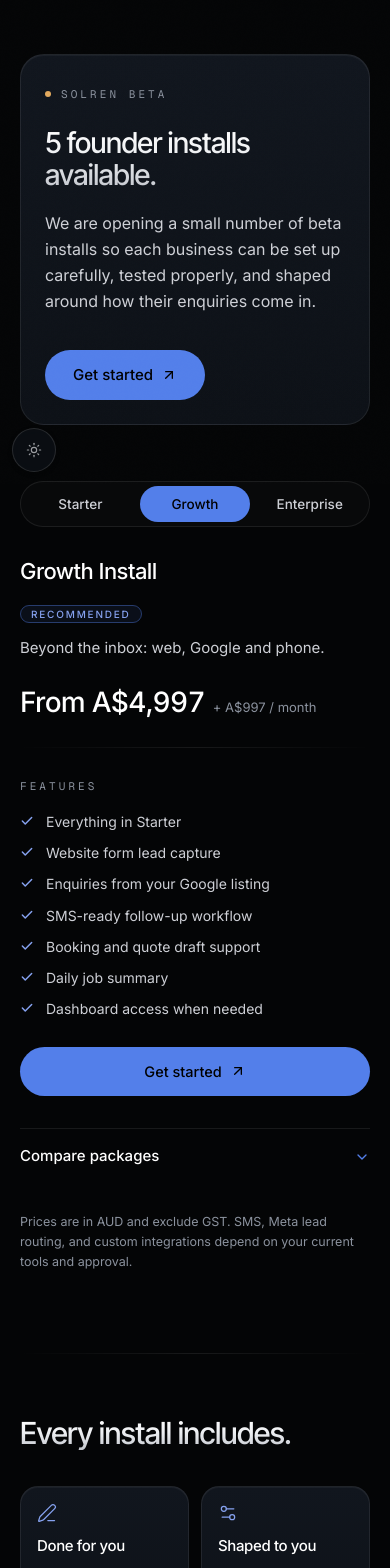
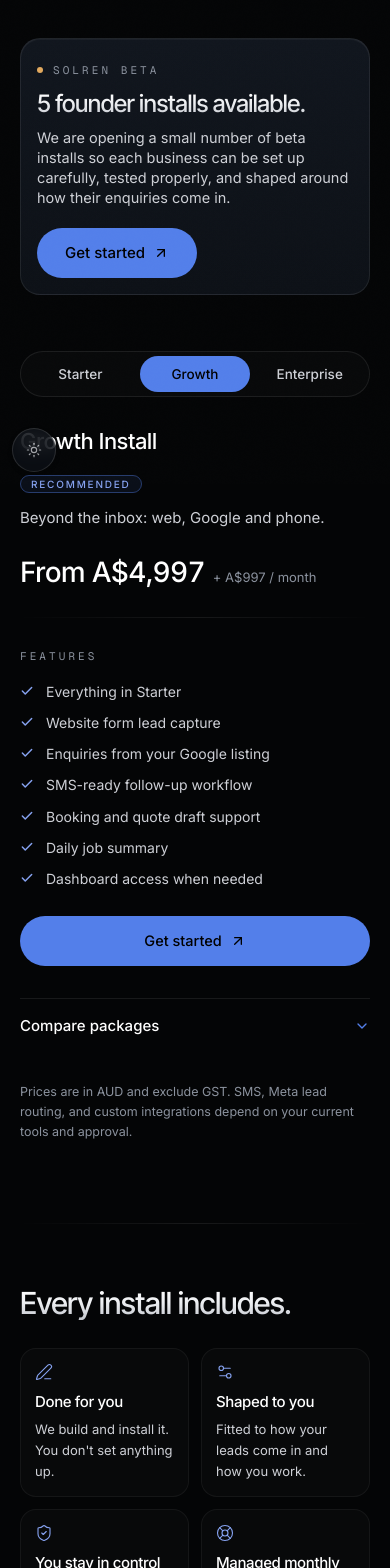
Before and after one commit to SolrenAI/solren-website, a Next.js app: page /pricing in a window 390 px wide. Shown: the part 360-1928 px from the top of the page. Built offline with nearby package versions, Linux system fonts and the light colour scheme.

Commit message:
Update website

```diff
--- a/app/pricing/page.tsx
+++ b/app/pricing/page.tsx
@@ -52,10 +52,10 @@
       {/* Solren Beta — selective early-access callout, placed above pricing so it
           frames the installs being opened. Warm amber is reserved for the beta /
           referral accent; blue stays for the primary CTA. */}
-      <section className="pt-16 sm:pt-24">
+      <section className="pt-12 sm:pt-24">
         <div className="mx-auto max-w-[1240px] px-5 sm:px-6">
           <Reveal>
-            <div className="ps-card rounded-[24px] p-6 sm:rounded-[28px] sm:p-12">
+            <div className="ps-card rounded-[20px] p-4 sm:rounded-[28px] sm:p-12">
               <div className="grid items-start gap-10 lg:grid-cols-[1.45fr_1fr] lg:gap-14">
                 {/* the program */}
                 <div>
@@ -63,17 +63,17 @@
                     <span aria-hidden="true" className="h-1.5 w-1.5 rounded-full bg-[#E2A95E]" />
                     Solren Beta
                   </span>
-                  <h2 className="mt-6 max-w-xl text-[clamp(1.8rem,3.2vw,2.5rem)] font-medium leading-[1.08] tracking-[-0.02em] ps-silver">
+                  <h2 className="mt-3 max-w-xl text-[1.5rem] font-medium leading-[1.1] tracking-[-0.02em] ps-silver sm:mt-6 sm:text-[clamp(1.8rem,3.2vw,2.5rem)] sm:leading-[1.08]">
                     5 founder installs available.
                   </h2>
-                  <p className="mt-5 max-w-xl text-[16px] leading-relaxed text-[var(--silver)]">
+                  <p className="mt-2.5 max-w-sm text-[14.5px] leading-snug text-[var(--silver)] sm:mt-5 sm:max-w-xl sm:text-[16px] sm:leading-relaxed">
                     We are opening a small number of beta installs so each business
                     can be set up carefully, tested properly, and shaped around how
                     their enquiries come in.
                   </p>
                   <Link
                     href="/contact"
-                    className="group mt-9 inline-flex items-center gap-2 rounded-full bg-[#537FEA] px-7 py-3.5 text-[15px] font-medium text-black transition-colors hover:bg-[#6A8FEE]"
+                    className="group mt-5 inline-flex items-center gap-2 rounded-full bg-[#537FEA] px-7 py-3.5 text-[15px] font-medium text-black transition-colors hover:bg-[#6A8FEE] sm:mt-9"
                   >
                     Get started
                     <ArrowUpRight className="h-4 w-4 transition-transform group-hover:translate-x-0.5 group-hover:-translate-y-0.5" />
@@ -125,15 +125,15 @@
               Every install includes.
             </h2>
           </Reveal>
-          <div className="mt-9 grid grid-cols-2 gap-3 sm:mt-12 sm:grid-cols-2 sm:gap-5 md:gap-6 lg:grid-cols-4">
+          <div className="mt-7 grid grid-cols-2 gap-3 sm:mt-12 sm:grid-cols-2 sm:gap-5 md:gap-6 lg:grid-cols-4">
             {includes.map(({ icon: Icon, title, body }, i) => (
               <Reveal key={title} delay={i * 70}>
-                <div className="ps-card h-full rounded-[18px] p-4 sm:rounded-[24px] sm:p-8">
-                  <Icon className="h-5 w-5 text-[#86A2F0] sm:h-7 sm:w-7" strokeWidth={1.5} />
-                  <h3 className="mt-3 text-[15px] font-medium tracking-tight text-white sm:mt-8 sm:text-[18px]">
+                <div className="ps-card ps-card-soft-m h-full rounded-[16px] p-3.5 sm:rounded-[24px] sm:p-8">
+                  <Icon className="h-[18px] w-[18px] text-[#86A2F0] sm:h-7 sm:w-7" strokeWidth={1.5} />
+                  <h3 className="mt-2.5 text-[15px] font-medium tracking-tight text-white sm:mt-8 sm:text-[18px]">
                     {title}
                   </h3>
-                  <p className="mt-2 text-[13px] leading-relaxed text-[var(--silver)] sm:mt-3 sm:text-[14px]">
+                  <p className="mt-1.5 text-[13px] leading-relaxed text-[var(--silver)] sm:mt-3 sm:text-[14px]">
                     {body}
                   </p>
                 </div>
--- a/app/public-site.css
+++ b/app/public-site.css
@@ -92,6 +92,18 @@
   box-shadow:
     inset 0 1px 0 rgba(255, 255, 255, 0.05),
     0 24px 50px -40px rgba(0, 0, 0, 0.9);
+}
+
+/* Lighter card treatment for dense secondary grids on mobile — a soft flat
+   ground, a more subtle hairline, and no inner highlight so the cards read as
+   lighter and more premium. Reverts to the standard .ps-card from sm up, so
+   desktop is unchanged. Two-class selector keeps it ahead of .ps-card. */
+@media (max-width: 639px) {
+  .ps-card.ps-card-soft-m {
+    background: rgba(255, 255, 255, 0.02);
+    border-color: rgba(255, 255, 255, 0.05);
+    box-shadow: none;
+  }
 }
 
 /* Hairline rule */
```
